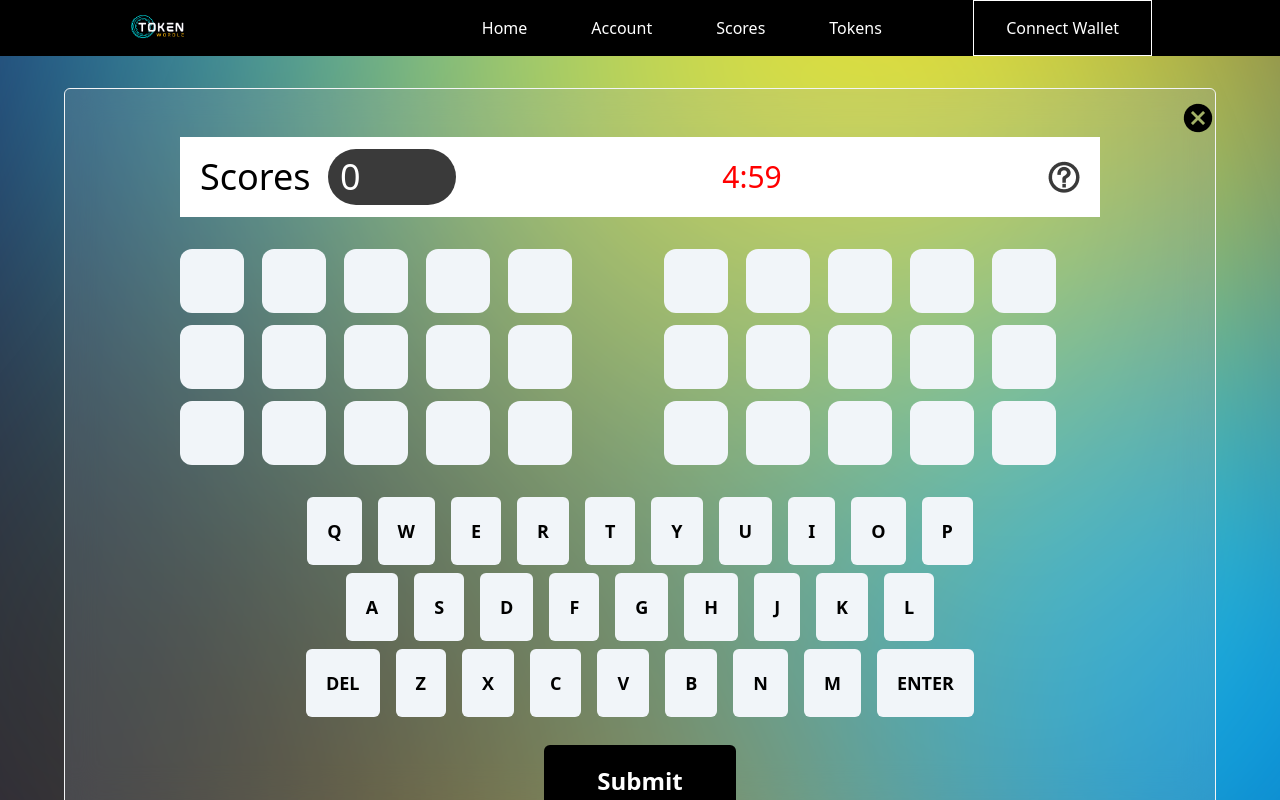
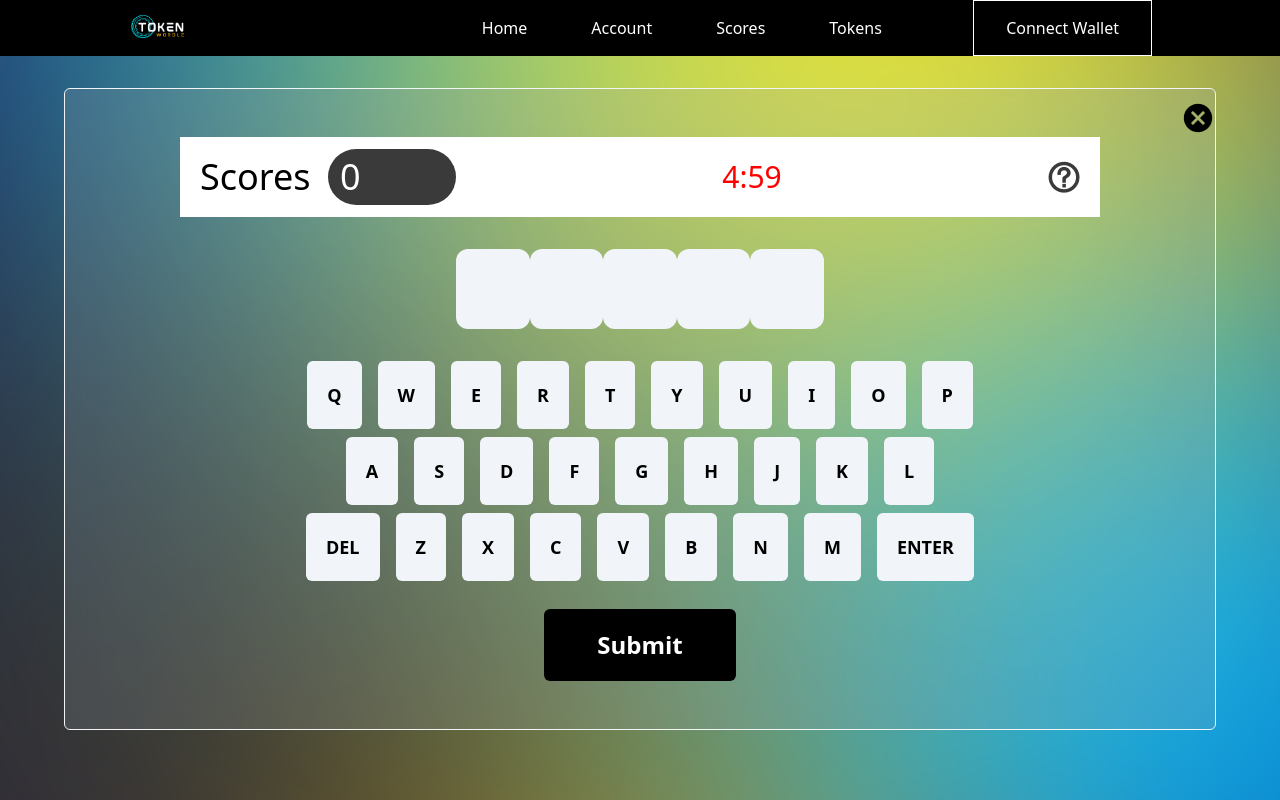
Before and after one commit to joeephwild/token-wordle, a Next.js app: page /game in a window 1280 px wide. Built offline with nearby package versions, Linux system fonts and the light colour scheme; what tailwindcss-filters would draw is missing.

Commit message:
refac: fixup gameplay to new specifications

```diff
--- a/components/gameplay/GameBoard.js
+++ b/components/gameplay/GameBoard.js
@@ -5,47 +5,38 @@ import Keyboard from "./Keyboard";
 import WordBox from "./WordBox";
 
 export default function GameBoard() {
-  const [wordBoxes, setWordBoxes] = useState(Array(6).fill([]));
-  const [currentWbIndex, setCurrentWbIndex] = useState(0);
+  const [wordBoxes, setWordBoxes] = useState([]);
+  // const [currentWbIndex, setCurrentWbIndex] = useState(0);
   const [showModal, setShowModal] = useState(false);
 
   const displayModal = () => {
     setShowModal(!showModal);
   };
   const getKeyboardInput = (letter) => {
+    console.log(wordBoxes);
     if (letter === "Enter") {
       // move to next word box if current one is full
-      if (wordBoxes[currentWbIndex].length === 5) {
-        setCurrentWbIndex((index) => index + 1);
-      }
+      // if (wordBoxes[currentWbIndex].length === 5) {
+      //   setCurrentWbIndex((index) => index + 1);
+      // }
+      //run checks instead
     } else if (letter === "Del") {
       // remove last letter from current word box
-      setWordBoxes((boxes) => {
-        const currentBox = boxes[currentWbIndex];
-        if (currentBox.length > 0) {
-          return [
-            ...boxes.slice(0, currentWbIndex),
-            currentBox.slice(0, -1),
-            ...boxes.slice(currentWbIndex + 1),
-          ];
-        } else {
-          return boxes;
-        }
-      });
+      // const currentBox = boxes[currentWbIndex];
+      if (wordBoxes.length > 0) {
+        let tempBox = [...wordBoxes];
+        tempBox.pop();
+        // console.log(tempBox);
+        setWordBoxes(tempBox);
+      }
     } else {
       // add letter to current word box
-      setWordBoxes((boxes) => {
-        const currentBox = boxes[currentWbIndex];
-        if (currentBox.length < 5) {
-          return [
-            ...boxes.slice(0, currentWbIndex),
-            [...currentBox, letter],
-            ...boxes.slice(currentWbIndex + 1),
-          ];
-        } else {
-          return boxes;
-        }
-      });
+      if (wordBoxes.length <= 5) {
+        console.log(letter);
+        let tempBox = [...wordBoxes, letter];
+        // console.log(tempBox);
+        setWordBoxes(tempBox);
+      }
     }
   };
 
@@ -61,17 +52,13 @@ export default function GameBoard() {
               className="mt-3"
             />
           </a>
-          <GameScoreCard clickHandler={displayModal}/>
+          <GameScoreCard clickHandler={displayModal} />
           <div className="mt-5 flex w-[80%] mx-auto gap-12">
-            <div className="w-[50%]">
-              {wordBoxes.slice(0, 3).map((box, index) => (
+            <div className="w-full">
+              {/* {wordBoxes.slice(3).map((box, index) => (
                 <WordBox key={index} wordArray={box} />
-              ))}
-            </div>
-            <div className="w-[50%]">
-              {wordBoxes.slice(3).map((box, index) => (
-                <WordBox key={index} wordArray={box} />
-              ))}
+              ))} */}
+              <WordBox wordArray={wordBoxes} />
             </div>
           </div>
           <div className="mt-5">
--- a/components/gameplay/LetterBox.js
+++ b/components/gameplay/LetterBox.js
@@ -1,19 +1,19 @@
 export default function LetterBox({ letter, correct, wrong }) {
   if (correct == true) {
     return (
-      <div className="w-16 h-16 flex justify-center items-center bg-green-400 text-4xl p-5 rounded-xl uppercase font-bold text-white">
+      <div className="w-20 h-20 flex justify-center items-center bg-green-400 text-4xl p-5 rounded-xl uppercase font-bold text-white">
         {letter}
       </div>
     );
   } else if (wrong) {
     return (
-      <div className="w-16 h-16 flex justify-center items-center bg-yellow-600 text-4xl p-5 rounded-xl uppercase font-bold">
+      <div className="w-20 h-20 flex justify-center items-center bg-yellow-600 text-4xl p-5 rounded-xl uppercase font-bold">
         {letter}
       </div>
     );
   } else {
     return (
-      <div className="w-16 h-16 flex justify-center items-center bg-slate-100 text-4xl p-5 rounded-xl uppercase font-bold">
+      <div className="w-20 h-20 flex justify-center items-center bg-slate-100 text-4xl p-5 rounded-xl uppercase font-bold">
         {letter}
       </div>
     );
--- a/components/gameplay/WordBox.js
+++ b/components/gameplay/WordBox.js
@@ -2,7 +2,7 @@ import LetterBox from "./LetterBox";
 
 export default function WordBox({ wordArray = [] }) {
   return (
-    <div className="flex justify-between w-[90%] my-3">
+    <div className="flex justify-between w-[40%] my-3 mx-auto">
       <LetterBox letter={wordArray[0]} />
       <LetterBox letter={wordArray[1]} />
       <LetterBox letter={wordArray[2]} />
```
